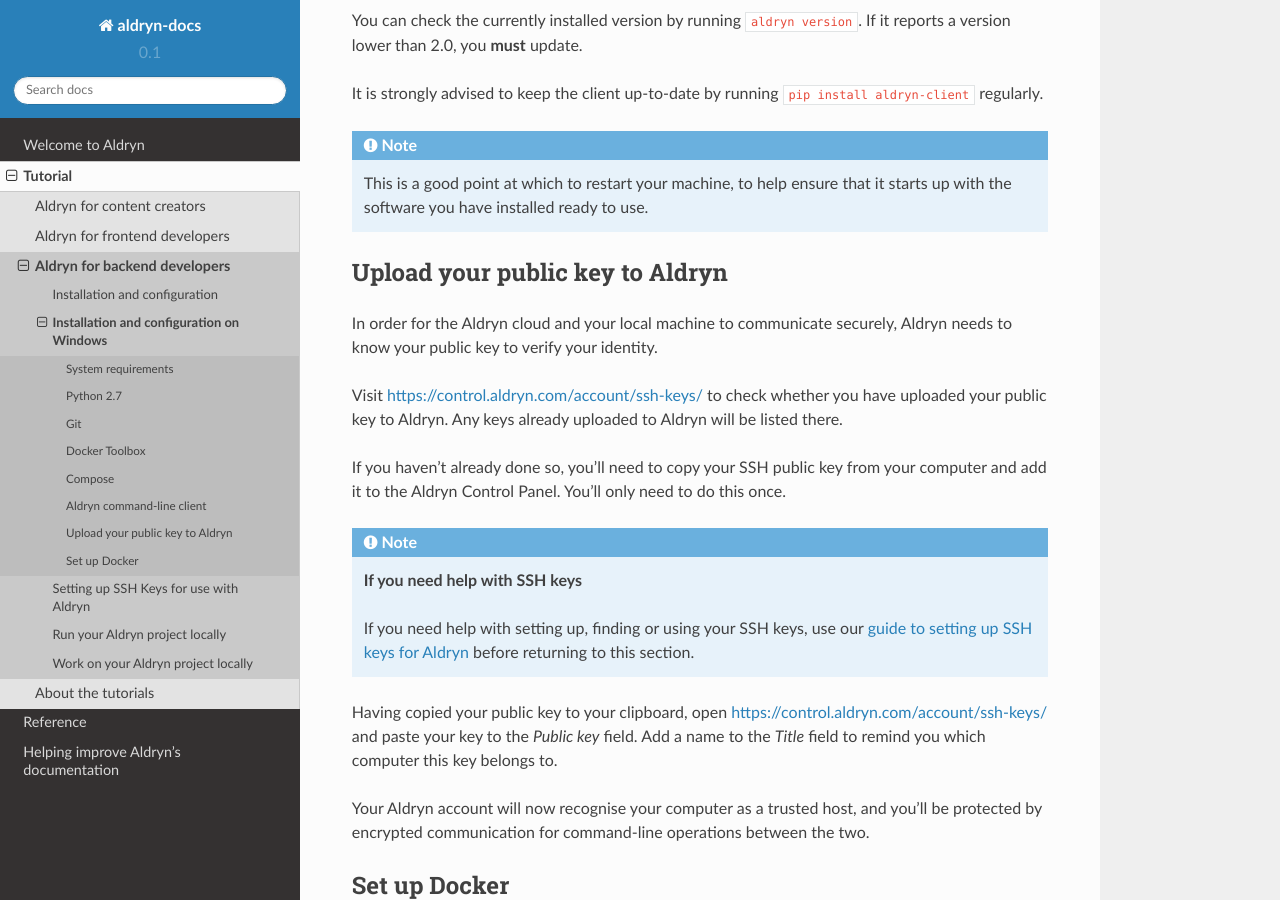
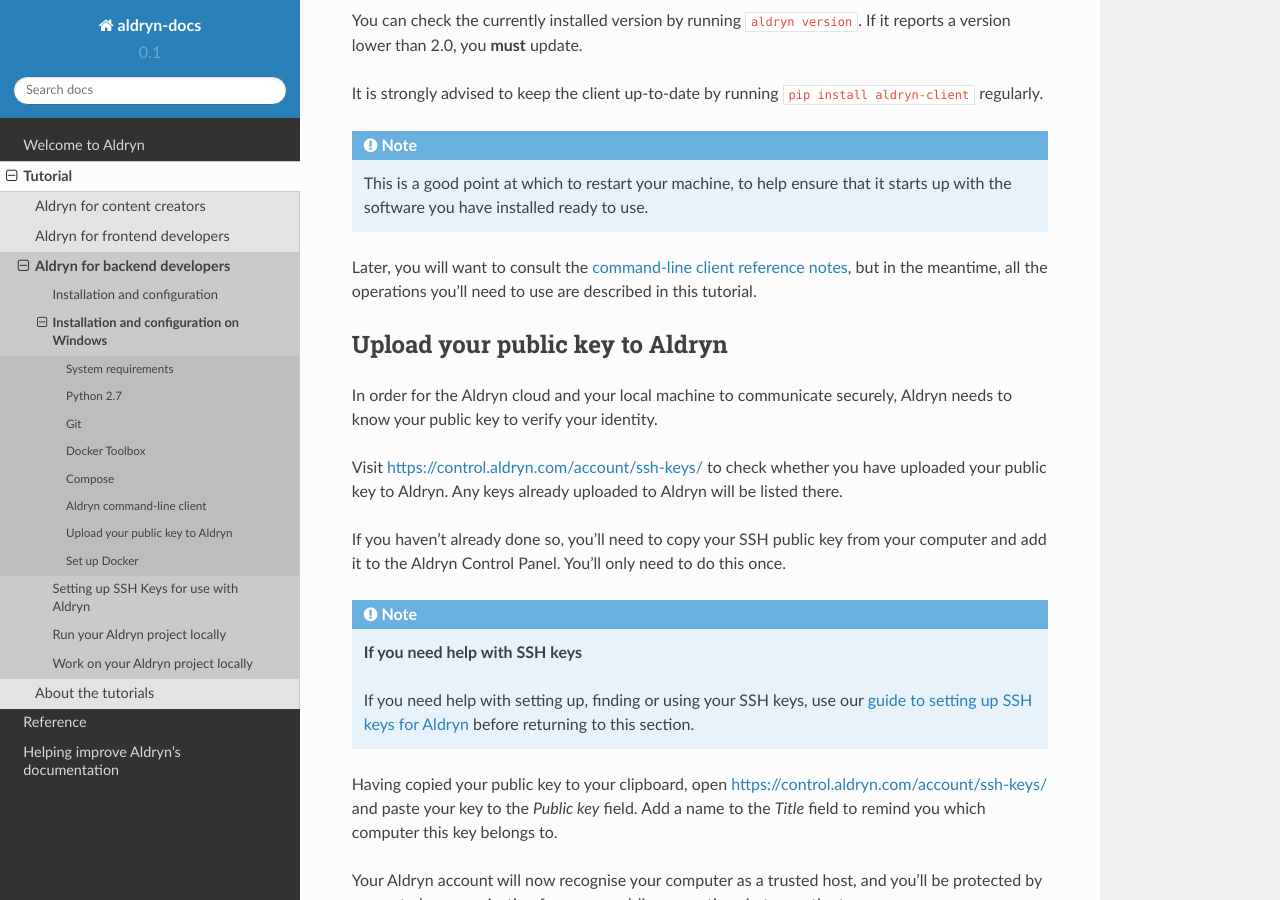
Before and after one commit to aldryn/aldryn-docs, a Sphinx documentation site: the page built from docs/tutorial/commandline/installation_windows.rst, in a window 1280 px wide and 900 px high, scrolled down 2454 px. Built offline with Sphinx 7.4.7 and the Read the Docs theme 2.0.0, drawn with Linux system fonts in a browser that asks for light colours.

Commit message:
Added command-line client reference

```diff
--- a/docs/reference/index.rst
+++ b/docs/reference/index.rst
@@ -7,3 +7,4 @@
 
     local_development_setup
     domains
+    commandline_client
--- a/docs/tutorial/commandline/installation.rst
+++ b/docs/tutorial/commandline/installation.rst
@@ -121,6 +121,9 @@
 It is strongly advised to keep the client up-to-date by running ``pip install aldryn-client``
 regularly.
 
+Later, you will want to consult the :ref:`command-line client reference notes
+<command-line-client-reference>`, but in the meantime, all the operations you'll need to use are
+described in this tutorial.
 
 .. _launch-docker-quickstart-terminal:
 
--- a/docs/tutorial/commandline/installation_windows.rst
+++ b/docs/tutorial/commandline/installation_windows.rst
@@ -104,6 +104,11 @@
     This is a good point at which to restart your machine, to help ensure that it starts up with the
     software you have installed ready to use.
 
+Later, you will want to consult the :ref:`command-line client reference notes
+<command-line-client-reference>`, but in the meantime, all the operations you'll need to use are
+described in this tutorial.
+
+
 .. _upload_key_windows:
 
 **********************************
```
Also changed, not shown: docs/reference/commandline_client.rst (added, +114 -0 lines), docs/tutorial/commandline/working_locally.rst (+7 -0 lines).
